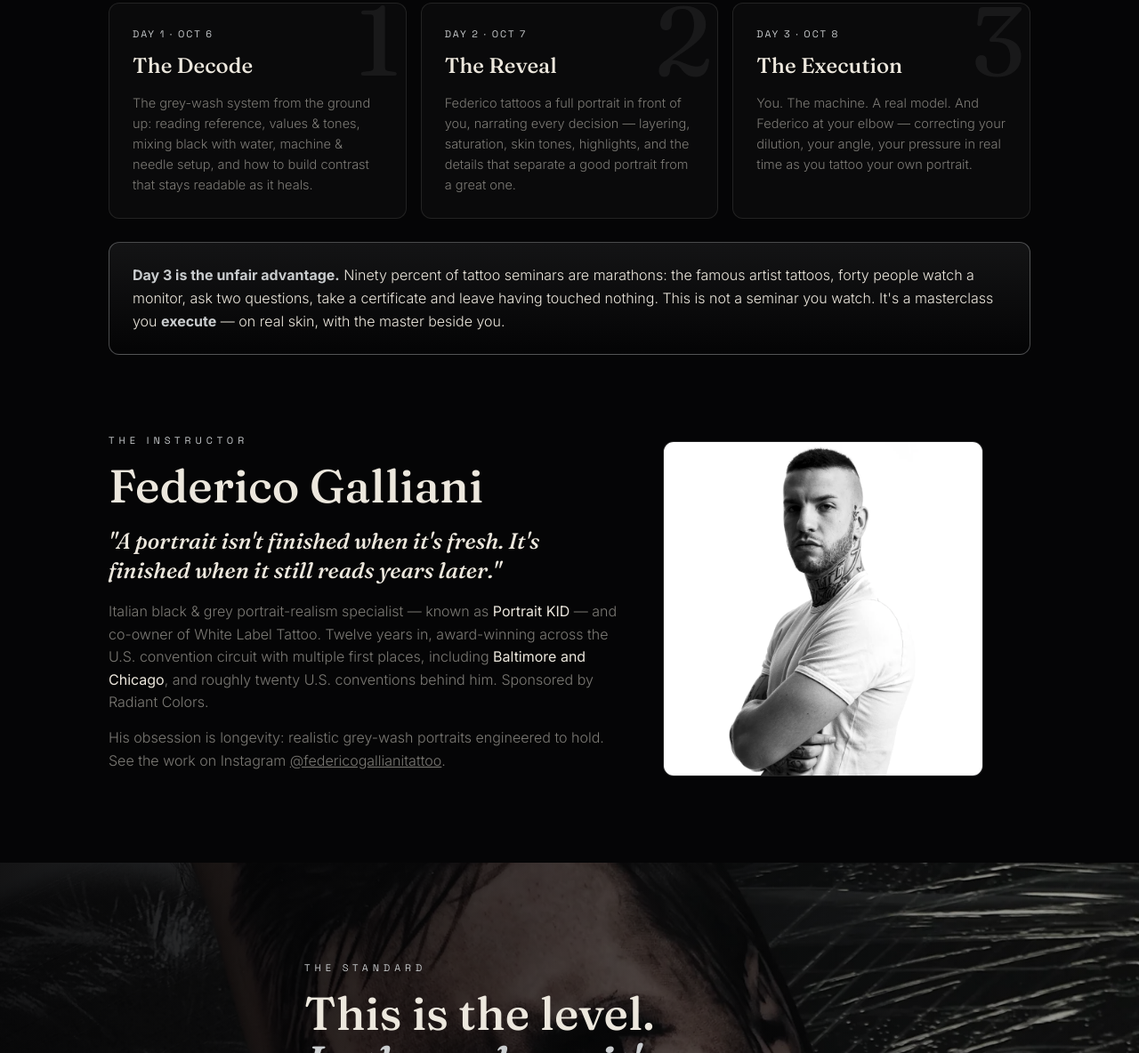
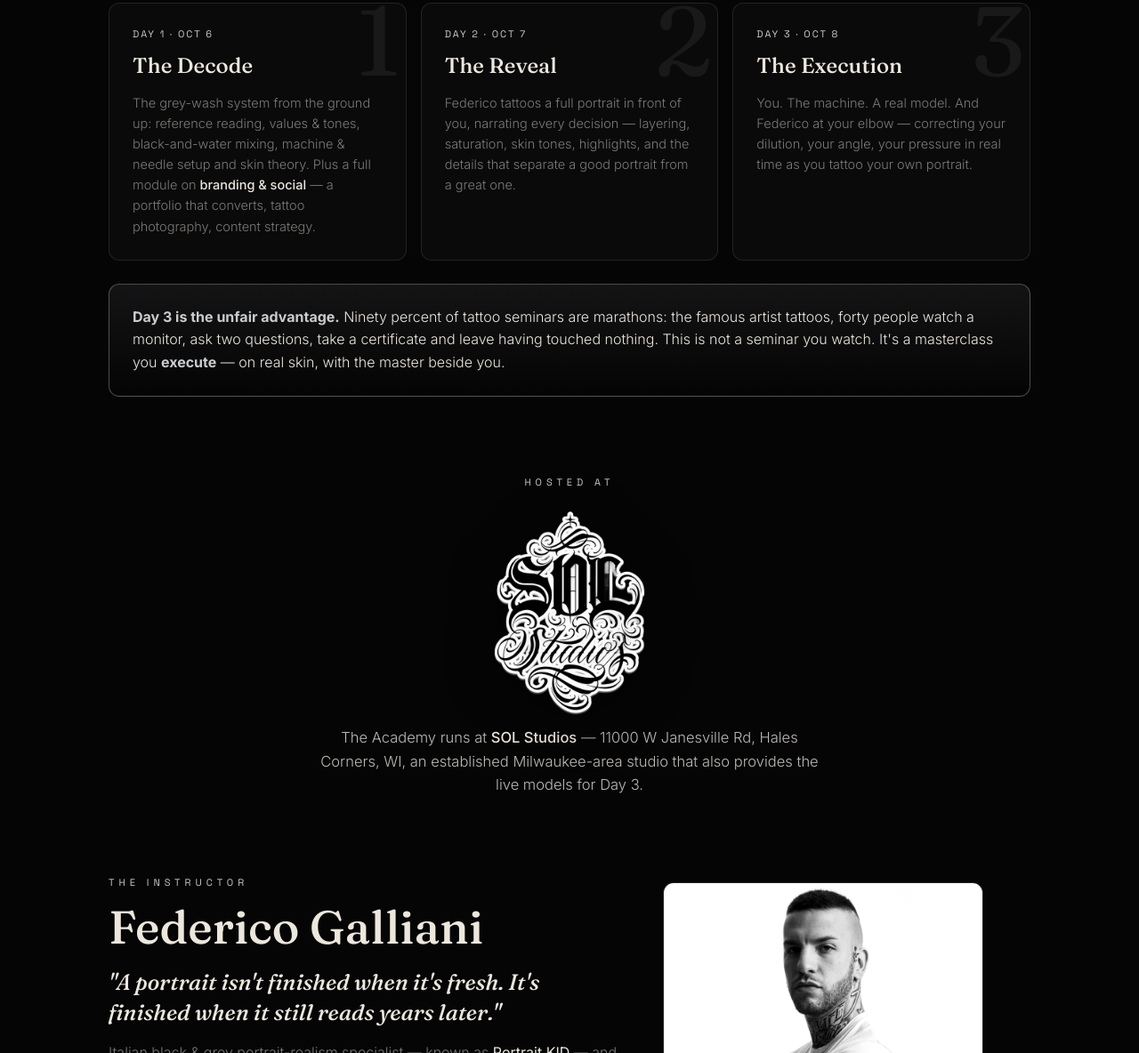
Before and after one commit to mcldigital888-ship-it/portrait-realism-academy, a plain HTML site: page index.html in a window 1280 px wide. Shown: the part 5759-6943 px from the top of the page at 89% size. Drawn offline with Linux system fonts and the light colour scheme.

Commit message:
Add 'Hosted at SOL Studios' section (host studio logo, bg-removed) + enrich Day 1 with branding & social module

```diff
--- a/index.html
+++ b/index.html
@@ -349,7 +349,7 @@ var FB_PIXEL_ID='3030091367151821';if(FB_PIXEL_ID&&FB_PIXEL_ID.indexOf('_')<0){f
   <h2 class="rv">Three days that rewire how you build a portrait.</h2>
   <p class="lead rv">Not a marathon where you watch a screen in a room of fifty. A hands-on system, taught in English, that ends with you tattooing under Federico's supervision.</p>
   <div class="days">
-    <div class="day rv d1" data-n="1"><div class="d">Day 1 · Oct 6</div><h3>The Decode</h3><p>The grey-wash system from the ground up: reading reference, values &amp; tones, mixing black with water, machine &amp; needle setup, and how to build contrast that stays readable as it heals.</p></div>
+    <div class="day rv d1" data-n="1"><div class="d">Day 1 · Oct 6</div><h3>The Decode</h3><p>The grey-wash system from the ground up: reference reading, values &amp; tones, black-and-water mixing, machine &amp; needle setup and skin theory. Plus a full module on <b style="color:var(--bone);font-weight:500">branding &amp; social</b> — a portfolio that converts, tattoo photography, content strategy.</p></div>
     <div class="day rv d2" data-n="2"><div class="d">Day 2 · Oct 7</div><h3>The Reveal</h3><p>Federico tattoos a full portrait in front of you, narrating every decision — layering, saturation, skin tones, highlights, and the details that separate a good portrait from a great one.</p></div>
     <div class="day rv d3" data-n="3"><div class="d">Day 3 · Oct 8</div><h3>The Execution</h3><p>You. The machine. A real model. And Federico at your elbow — correcting your dilution, your angle, your pressure in real time as you tattoo your own portrait.</p></div>
   </div>
@@ -357,6 +357,13 @@ var FB_PIXEL_ID='3030091367151821';if(FB_PIXEL_ID&&FB_PIXEL_ID.indexOf('_')<0){f
 </div></section>
 
 <!-- INSTRUCTOR -->
+<!-- HOSTED AT SOL STUDIOS -->
+<section class="s" id="hosted" style="padding-top:0"><div class="wrap" style="text-align:center">
+  <div class="eyebrow rv">Hosted at</div>
+  <img class="rv" src="assets/portfolio/sol-studios-logo.webp" width="420" height="586" alt="SOL Studios — host studio, Hales Corners WI" style="width:170px;max-width:50%;height:auto;margin:16px auto 12px;display:block;filter:drop-shadow(0 8px 26px rgba(0,0,0,.55))">
+  <p class="lead rv" style="margin:0 auto;max-width:560px;text-align:center">The Academy runs at <b>SOL Studios</b> — 11000 W Janesville Rd, Hales Corners, WI, an established Milwaukee-area studio that also provides the live models for Day 3.</p>
+</div></section>
+
 <section class="s" id="instructor" style="padding-top:0"><div class="wrap about">
   <div class="rv">
     <div class="eyebrow">The instructor</div>
```
Also changed, not shown: assets/portfolio/sol-studios-logo.webp (added).
